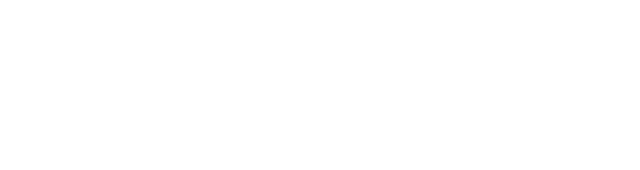
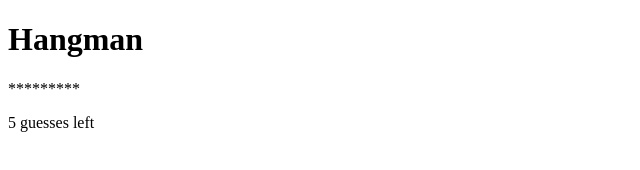
Before and after one commit to momentmuse/modern-js-bootcamp, a plain HTML site: page hangman/index.html in a window 1280 px wide. Shown: the whole page, without its empty margins (0-640 px from the left). Drawn offline with Linux system fonts and the light colour scheme.

Commit message:
Create DOM elements for hangman mystery word and guesses

```diff
--- a/hangman/hangman.js
+++ b/hangman/hangman.js
@@ -1,7 +1,7 @@
  const Answer = function (word, remainingGuesses) {
-    this.word = word.toLowerCase().split('');
-    this.remainingGuesses = remainingGuesses;
-    this.guessedLetters = [];
+    this.word = word.toLowerCase().split('')
+    this.remainingGuesses = remainingGuesses
+    this.guessedLetters = []
 }
 
 Answer.prototype.getPuzzle = function () {
@@ -9,9 +9,9 @@ Answer.prototype.getPuzzle = function () {
 
     this.word.forEach((letter) => {
         if (this.guessedLetters.includes(letter) || letter === ' ') {
-            puzzle += letter;
+            puzzle += letter
         } else {
-            puzzle += '*';
+            puzzle += '*'
         }
     })
 
@@ -20,8 +20,8 @@ Answer.prototype.getPuzzle = function () {
 
 Answer.prototype.makeGuess = function (guess) {
     guess = guess.toLowerCase();
-    const uniqueGuess = !this.guessedLetters.includes(guess);
-    const badGuess = !this.word.includes(guess);
+    const uniqueGuess = !this.guessedLetters.includes(guess)
+    const badGuess = !this.word.includes(guess)
     if (uniqueGuess) {
         this.guessedLetters.push(guess)
     }
@@ -31,7 +31,12 @@ Answer.prototype.makeGuess = function (guess) {
     }
 }
 
-const game1 = new Answer('cat', 3)
+const puzzleEl = document.querySelector('#puzzle')
+const guessesEl = document.querySelector('#guesses')
+const game1 = new Answer('pineapple', 5)
+
+puzzleEl.textContent = game1.getPuzzle()
+guessesEl.textContent = `${game1.remainingGuesses} guesses left`
 
 console.log(game1.getPuzzle())
 console.log(game1.remainingGuesses)
@@ -40,6 +45,6 @@ window.addEventListener('keypress', function(e) {
     const guess = String.fromCharCode(e.charCode)
     game1.makeGuess(guess)
 
-    console.log(game1.getPuzzle())
-    console.log(game1.remainingGuesses)
+    puzzleEl.textContent = game1.getPuzzle()
+    guessesEl.textContent = `${game1.remainingGuesses} guesses left`
 })
--- a/hangman/index.html
+++ b/hangman/index.html
@@ -1,14 +1,12 @@
 <!DOCTYPE html>
 <html>
 <head>
-    <meta charset="utf-8" />
-    <meta http-equiv="X-UA-Compatible" content="IE=edge">
     <title>Hangman</title>
-    <meta name="viewport" content="width=device-width, initial-scale=1">
-    <!-- <link rel="stylesheet" type="text/css" media="screen" href="main.css" /> -->
-    <script src="hangman.js"></script>
 </head>
 <body>
-
+    <h1>Hangman</h1>
+    <p id="puzzle">test</p>
+    <p id="guesses">guesses</p>
+    <script src="hangman.js"></script>
 </body>
 </html>
```
